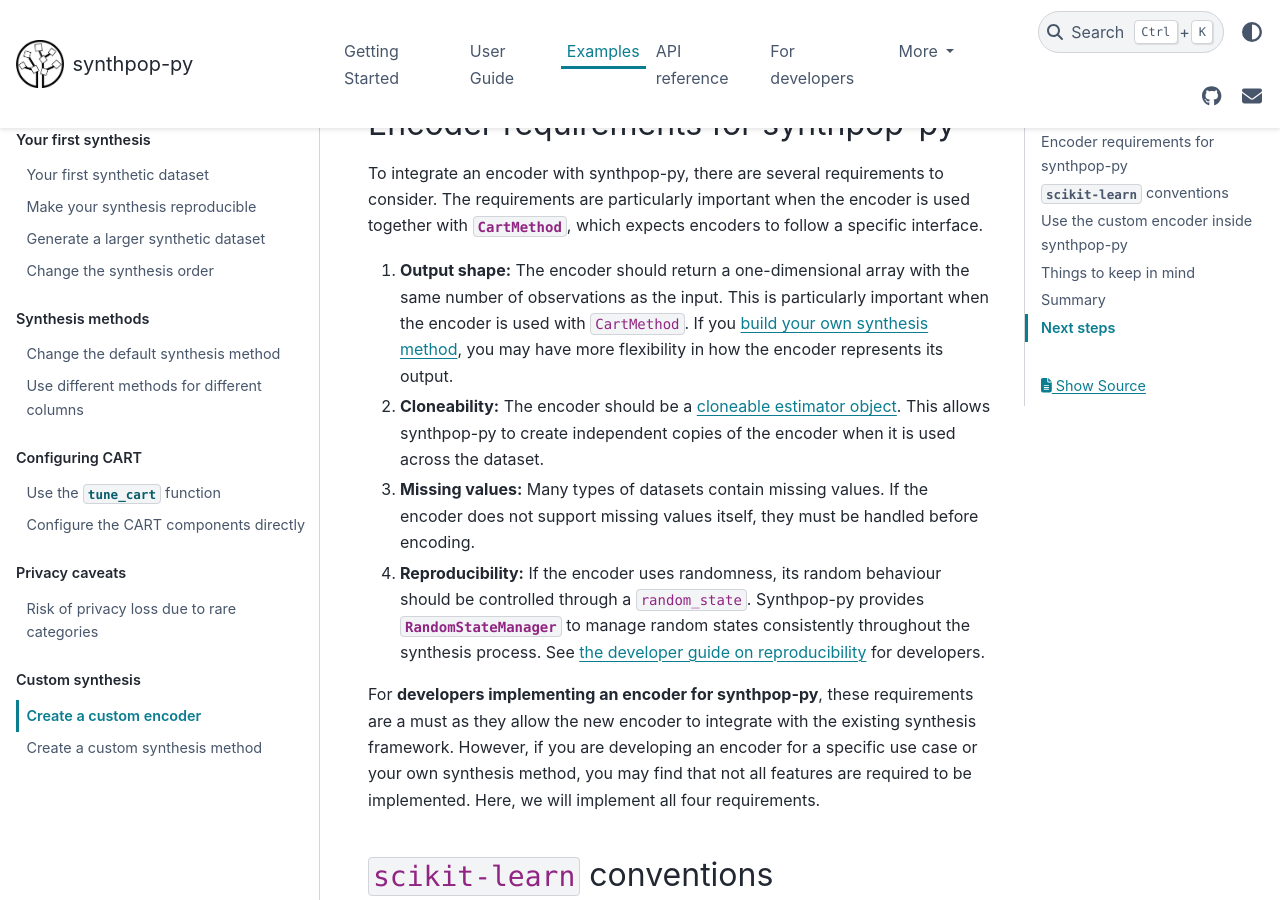
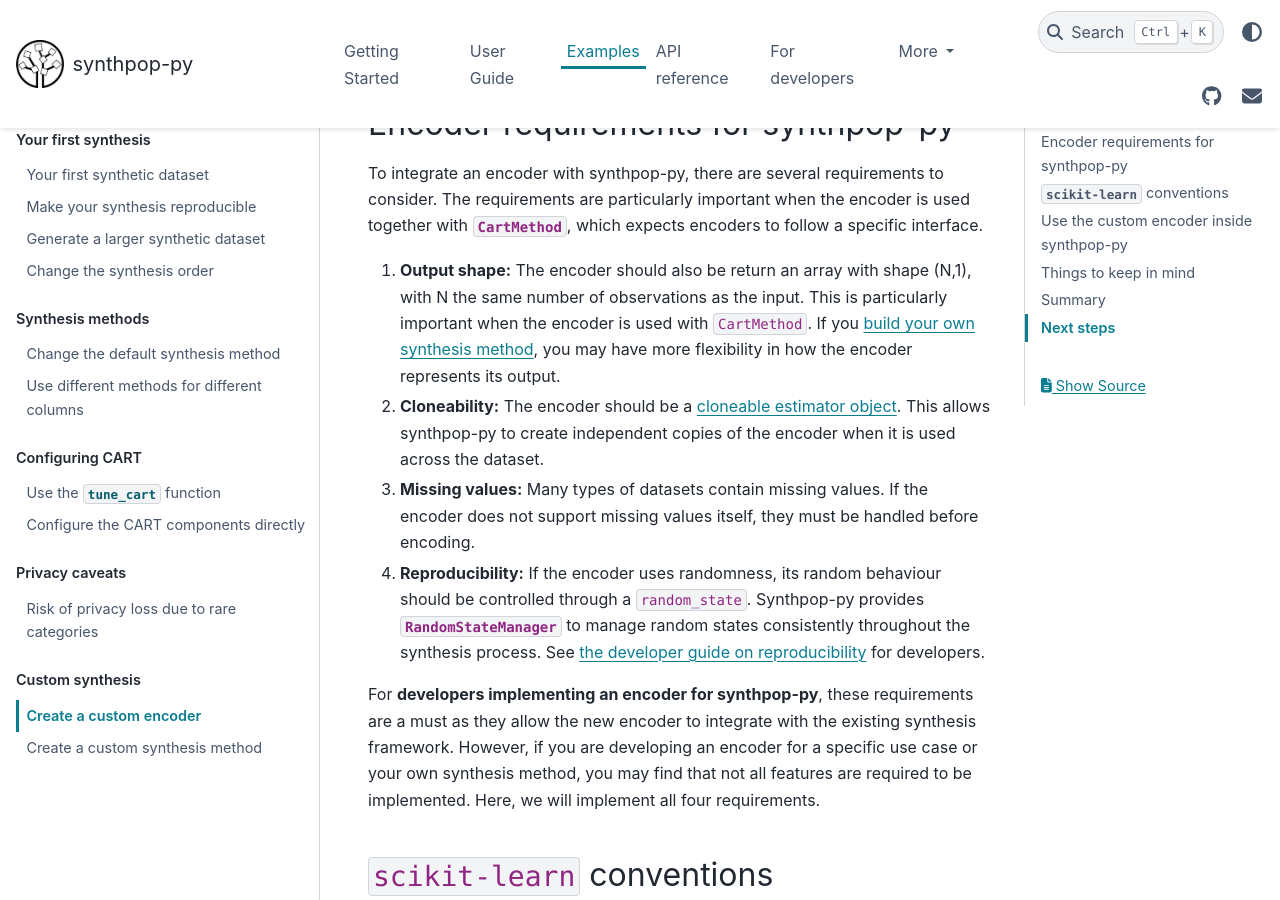
Before and after one commit to duonl/synthpop-py, a Sphinx documentation site: the page built from docs/source/examples/custom_encoder.md, in a window 1280 px wide and 900 px high, scrolled down 644 px. Built offline with Sphinx 7.4.7 and the PyData theme 0.15.4, drawn with Linux system fonts in a browser that asks for light colours; some of the changed text lies outside the part shown.

Commit message:
Implemented feedback of code and fixed the MeanEncoder docstrings

```diff
--- a/docs/source/examples/custom_encoder.md
+++ b/docs/source/examples/custom_encoder.md
@@ -8,7 +8,7 @@ In some cases, you may want to use a different encoding strategy. In this exampl
 
 ## Encoder requirements for synthpop-py
 To integrate an encoder with synthpop-py, there are several requirements to consider. The requirements are particularly important when the encoder is used together with {class}`~synthpop.methods.cart_synth.CartMethod`, which expects encoders to follow a specific interface.
-1. **Output shape:** The encoder should return a one-dimensional array with the same number of observations as the input. This is particularly important when the encoder is used with `CartMethod`. If you [build your own synthesis method](./custom_synth), you may have more flexibility in how the encoder represents its output.
+1. **Output shape:** The encoder should also be return an array with shape (N,1), with N the same number of observations as the input. This is particularly important when the encoder is used with `CartMethod`. If you [build your own synthesis method](./custom_synth), you may have more flexibility in how the encoder represents its output.
 2. **Cloneability:** The encoder should be a [cloneable estimator object](https://scikit-learn.org/stable/modules/generated/sklearn.base.clone.html). This allows synthpop-py to create independent copies of the encoder when it is used across the dataset.
 3. **Missing values:** Many types of datasets contain missing values. If the encoder does not support missing values itself, they must be handled before encoding.
 4. **Reproducibility:** If the encoder uses randomness, its random behaviour should be controlled through a `random_state`. Synthpop-py provides {class}`~synthpop.reproducibility.RandomStateManager` to manage random states consistently throughout the synthesis process. See [the developer guide on reproducibility](../developer/way_of_working/randomness) for developers.
```
Also changed, not shown: other parts of docs/source/examples/custom_encoder.md (+1 -1 lines), 1 other file.
